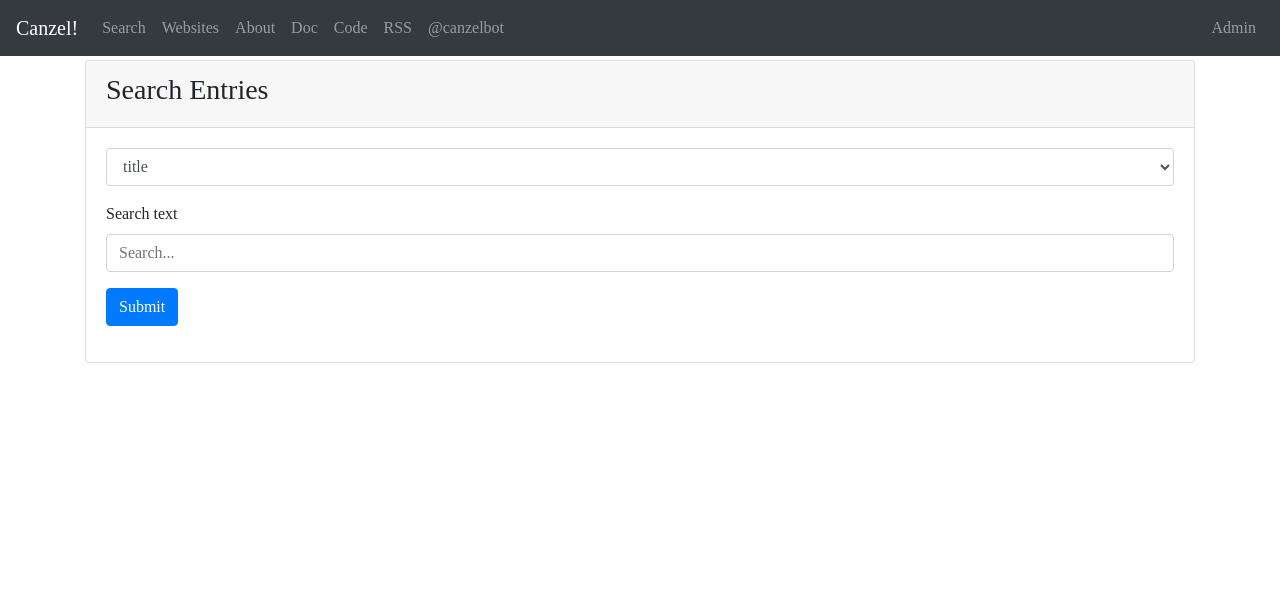
After one commit to sowdust/canzel, a Django app: page /search/ in a window 1280 px wide. The commit adds this page. Shown: the top 603 px of the page. Run offline with Django 3.2, Linux system fonts and the light colour scheme; some libraries are stand-ins or nearby versions.

Commit message:
search function

```diff
--- a/robotsmonitor/templates/base.html
+++ b/robotsmonitor/templates/base.html
@@ -42,7 +42,7 @@
     <header>
       <!-- Fixed navbar -->
       <nav class="navbar navbar-expand-md navbar-dark fixed-top bg-dark">
-        <a class="navbar-brand" href="#">Canzel!</a>
+        <a class="navbar-brand" href="{% url 'index' %}">Canzel!</a>
         <button class="navbar-toggler" type="button" data-toggle="collapse" data-target="#navbarCollapse" aria-controls="navbarCollapse" aria-expanded="false" aria-label="Toggle navigation">
           <span class="navbar-toggler-icon"></span>
         </button>
@@ -50,7 +50,7 @@
         <!-- menu principale -->
         <div class="collapse navbar-collapse" id="navbarCollapse">
           <ul class="navbar-nav mr-auto">
-            <li class="nav-item"><a class="nav-link" href="{% url 'index' %}">Home</a></li>
+            <li class="nav-item"><a class="nav-link" href="/search">Search</a></li>
             <li class="nav-item"><a class="nav-link" href="/websites">Websites</a></li>
             <li class="nav-item"><a class="nav-link" href="/about">About</a></li>
             <li class="nav-item"><a class="nav-link" href="/docs/">Doc</a></li>
--- /dev/null
+++ b/robotsmonitor/templates/search.html
@@ -0,0 +1,34 @@
+{% extends 'base.html' %}
+{% block title %}
+	Monitored Media
+{% endblock %}
+{% block content %}
+<div class="row">
+	<div class="col">
+		<div class="card">
+			<div class="card-header">
+				<h3>Search Entries</h3>
+			</div>
+      <div class="card-body">
+        <form action="{% url 'search' %}" method="post">
+        <div class="form-group">
+            {% csrf_token %}
+            <select name="field" class="form-control" >
+              <option value="title">title</option>
+              <option value="url">base url</option>
+              <option value="html">html code</option>
+            </select>
+          </div>
+          <div class="form-group">
+             <label for="text">Search text</label>
+            <input name="text" type="text" placeholder="Search..." class="form-control">
+          </div>
+          <div class="form-group">
+            <input type="submit" name="SEARCH" class="btn btn-primary">
+          </div>
+        </form>
+      </div>
+		</div>
+	</div>
+</div>
+{% endblock %}
--- a/robotsmonitor/urls.py
+++ b/robotsmonitor/urls.py
@@ -8,6 +8,7 @@ urlpatterns = [
     path('websites/', views.medias, name='medias'),
     path('website/<slug:slug>/', views.media, name='media'),
     path('entry/<int:entry_id>/', views.robots_entry, name='robots_entry'),
+    path('search/', views.search, name='search'),
     path('about/', views.about, name='about'),
     path('feed/rss/', LatestEntriesFeed(), name='rss'),
 ]
--- a/robotsmonitor/views.py
+++ b/robotsmonitor/views.py
@@ -30,3 +30,22 @@ def robots_entry(request, entry_id):
 
 def about(request):
 	return render(request, 'about.html')
+
+def search(request):
+	if request.method == 'GET':
+		return render(request, 'search.html')
+
+	field = request.POST.get('field')
+	text = request.POST.get('text')
+	if field == 'title':
+		objects = RobotsEntry.objects.filter(title__contains=text)
+	elif field == 'url':
+		objects = RobotsEntry.objects.filter(content__contains=text)
+	elif field == 'html':
+		objects = RobotsEntry.objects.filter(html__contains=text)
+	else:
+		objects = []
+	paginator = Paginator(objects, 50)
+	page_number = request.GET.get('page')
+	page_obj = paginator.get_page(page_number)
+	return render(request, 'entries.html', {'entries': page_obj})
```
